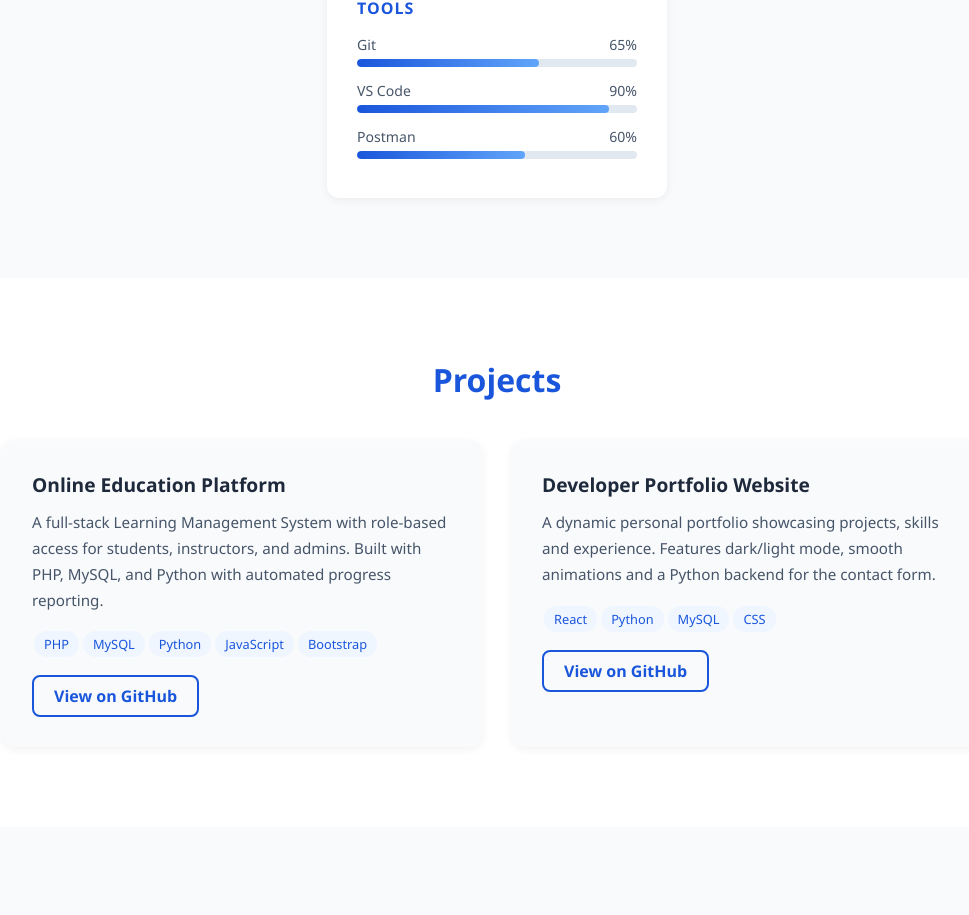
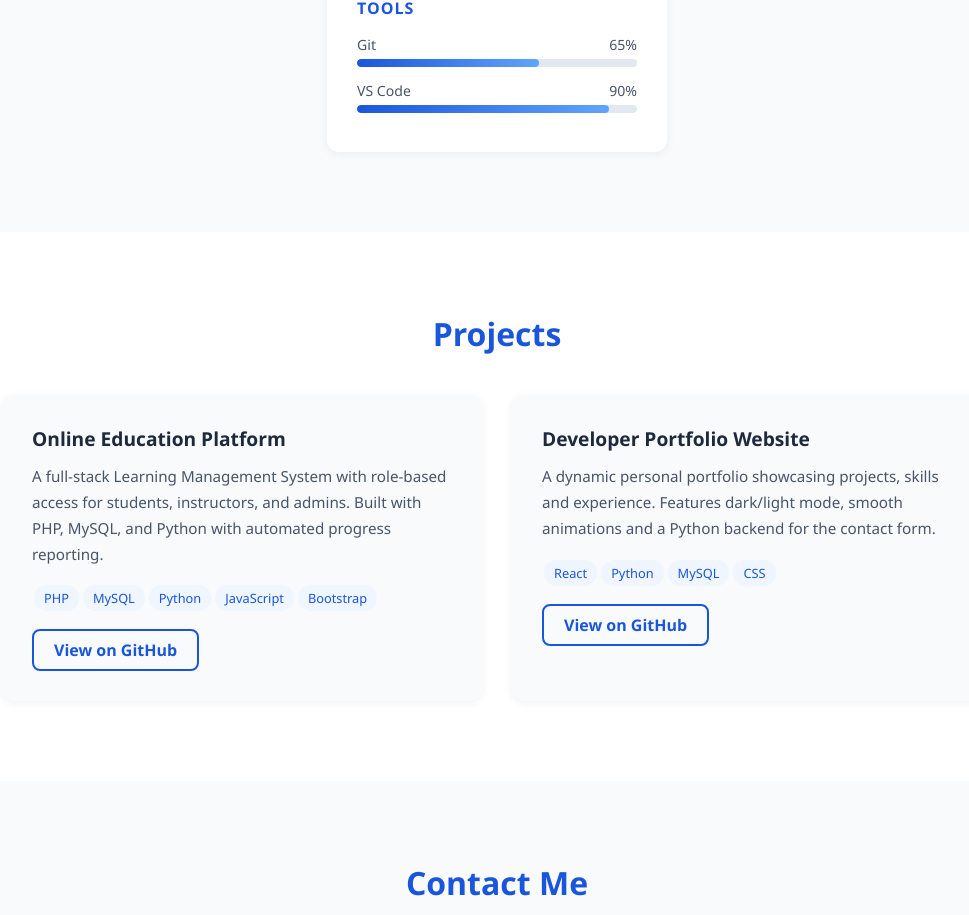
Before and after one commit to ambikaas27/my-portfolio, a React (Create React App) app: page / in a window 1280 px wide. Shown: the part 1937-2852 px from the top of the page, without its empty margins (143-1112 px from the left). Built offline with nearby package versions, Linux system fonts and the light colour scheme.

Commit message:
Remove Postman from skills

```diff
--- a/src/components/Skills.js
+++ b/src/components/Skills.js
@@ -19,7 +19,6 @@ const skills = [
   { category: "Tools", items: [
     { name: "Git", level: 65 },
     { name: "VS Code", level: 90 },
-    { name: "Postman", level: 60 },
   ]},
 ];
 
```
